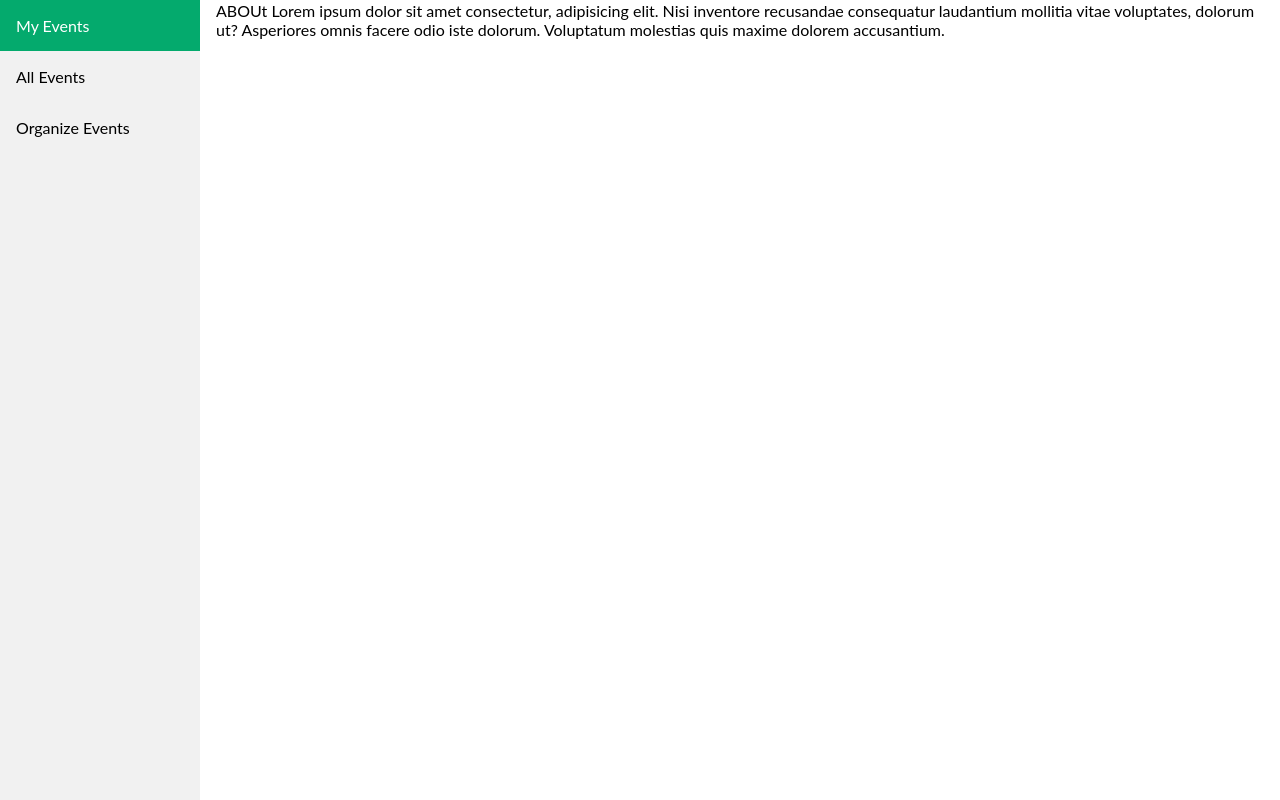
After one commit to KaranJoshi101/wevote, a Flask app: template templates/specific-event.html in a window 1280 px wide. The commit adds this page. Run offline with Flask 3, Linux system fonts and the light colour scheme; the template is opened without the code that fills it, so the values that code supplies are empty.

Commit message:
add event pages

```diff
--- /dev/null
+++ b/static/specific-event.css
@@ -0,0 +1,60 @@
+body {
+    font-family: "Lato", sans-serif;
+    margin: 0%;
+  }
+
+  .sidebar {
+    margin: 0%;
+    padding: 0;
+    width: 200px;
+    background-color: #f1f1f1;
+    position:fixed;
+    height: 100%;
+    overflow: auto;
+  }
+
+  .sidebar a {
+    display: block;
+    color: black;
+    padding: 16px;
+    text-decoration: none;
+  }
+
+  .sidebar a.active {
+    background-color: #04AA6D;
+    color: white;
+  }
+
+  .sidebar a:hover:not(.active) {
+    background-color: #555;
+    color: white;
+  }
+
+  div.content {
+    margin-left: 200px;
+    padding: 1px 16px;
+  }
+
+  @media screen and (max-width: 700px) {
+    .sidebar {
+      width: 100%;
+      height: auto;
+      position: relative;
+    }
+    .sidebar a {float: left;}
+    div.content {margin-left: 0;}
+  }
+
+  @media screen and (max-width: 400px) {
+    .sidebar a {
+      text-align: center;
+      float: none;
+    }
+  }
+
+  #result  {
+    display:none;
+  }
+  #candidates  {
+    display:none;
+  }
--- /dev/null
+++ b/static/specific-event.js
@@ -0,0 +1,39 @@
+about = document.querySelector("#about")
+console.dir(about)
+aboutbtn=document.querySelector("#aboutbtn")
+console.dir(aboutbtn)
+const cl=["active","disabled"]
+aboutbtn.addEventListener("click",()=>{
+    candidates.style.display="none";
+    about.style.display="inline";
+    result.style.display="none";
+    candidatesbtn.classList.remove(...cl);
+    aboutbtn.classList.add(...cl);
+    resultbtn.classList.remove(...cl);
+})
+candidates=document.querySelector("#candidates")
+console.dir(candidates)
+candidatesbtn=document.querySelector("#candidatesbtn")
+console.dir(candidatesbtn)
+candidatesbtn.addEventListener("click",()=>{
+    candidates.style.display="inline";
+    about.style.display="none";
+    result.style.display="none";
+    candidatesbtn.classList.add(...cl);
+    aboutbtn.classList.remove(...cl);
+    resultbtn.classList.remove(...cl);
+
+
+})
+result=document.querySelector("#result")
+console.dir(result)
+resultbtn=document.querySelector("#resultbtn")
+console.dir(resultbtn)
+resultbtn.addEventListener("click",()=>{
+    candidates.style.display="none";
+    about.style.display="none";
+    result.style.display="inline";
+    candidatesbtn.classList.remove(...cl);
+    aboutbtn.classList.remove(...cl);
+    resultbtn.classList.add(...cl);
+})
--- /dev/null
+++ b/templates/specific-event.html
@@ -0,0 +1,43 @@
+<!DOCTYPE html>
+<html lang="en">
+<head>
+    <meta charset="UTF-8">
+    <meta name="viewport" content="width=device-width, initial-scale=1.0">
+    <title>Specific Event</title>
+    <link rel="stylesheet" href="/static/specific-event.css">
+    <script src="https://cdn.jsdelivr.net/npm/bootstrap@5.3.3/dist/js/bootstrap.bundle.min.js" integrity="sha384-YvpcrYf0tY3lHB60NNkmXc5s9fDVZLESaAA55NDzOxhy9GkcIdslK1eN7N6jIeHz" crossorigin="anonymous"></script>
+</head>
+<body>
+    <div class="sidebar">
+        <a class="active disabled" href="#about" id="aboutbtn" >My Events</a>
+        <a href="#candidates" id="candidatesbtn">All Events</a>
+        <a href="#result" id="resultbtn">Organize Events</a>
+
+      </div>
+
+      <div class="content">
+
+
+
+        <div id="about" class="active">
+            ABOUt Lorem ipsum dolor sit amet consectetur, adipisicing elit. Nisi inventore recusandae consequatur laudantium mollitia vitae voluptates, dolorum ut? Asperiores omnis facere odio iste dolorum. Voluptatum molestias quis maxime dolorem accusantium.
+        </div>
+
+
+        <div id="candidates" >
+            CANDIATES Lorem ipsum dolor sit amet consectetur, adipisicing elit. Nisi inventore recusandae consequatur laudantium mollitia vitae voluptates, dolorum ut? Asperiores omnis facere odio iste dolorum. Voluptatum molestias quis maxime dolorem accusantium.
+        </div>
+
+
+
+        <div id="result" >
+            RESULTS Lorem ipsum dolor sit amet consectetur, adipisicing elit. Nisi inventore recusandae consequatur laudantium mollitia vitae voluptates, dolorum ut? Asperiores omnis facere odio iste dolorum. Voluptatum molestias quis maxime dolorem accusantium.
+        </div>
+
+
+
+
+      </div>
+      <script src="/static/specific-event.js"></script>
+</body>
+</html>
```
Also changed, not shown: static/user_myevents.css (added, +13 -0 lines), templates/user_myevents.html (+62 -56 lines), templates/explore-events.html (added), templates/myevents.html (deleted).
